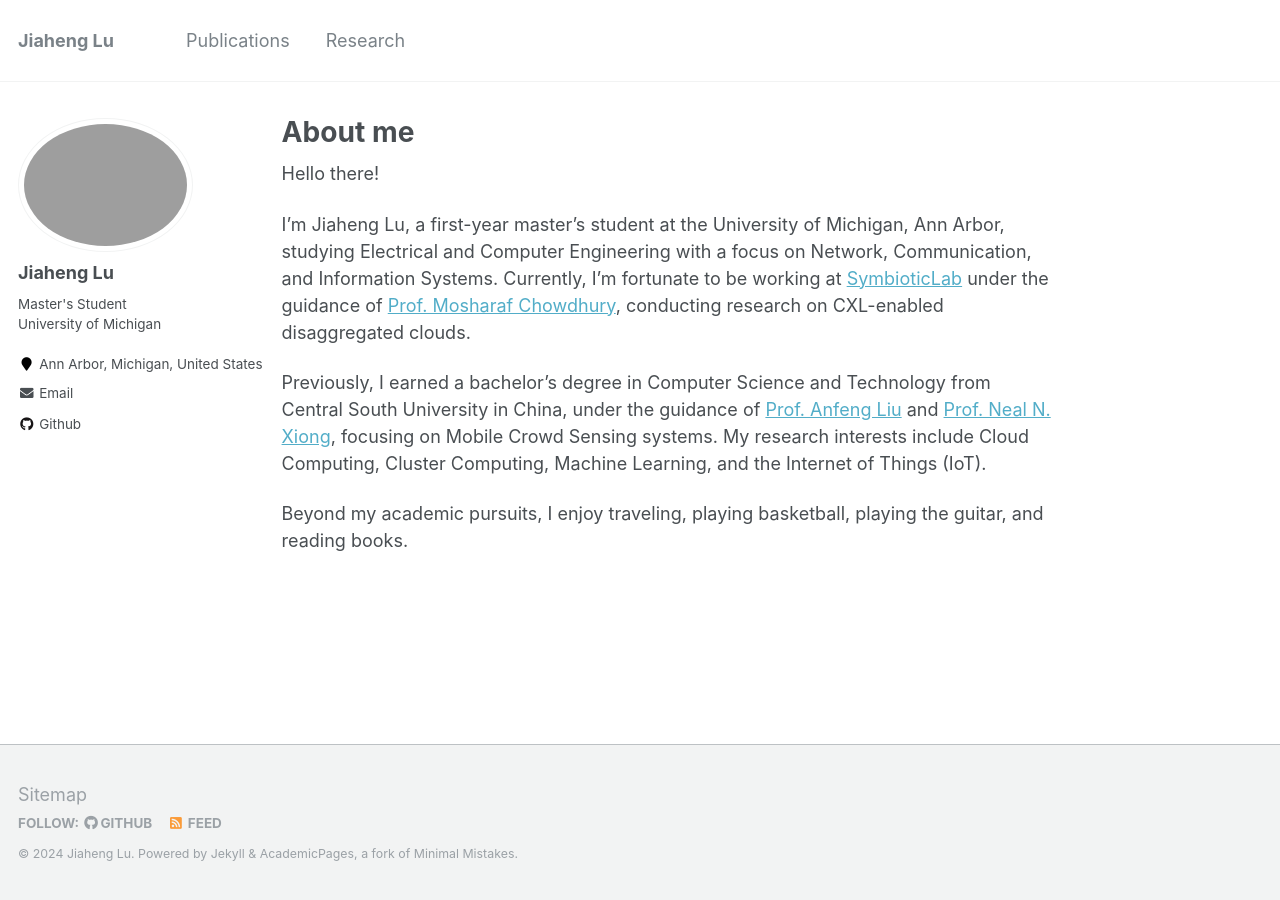
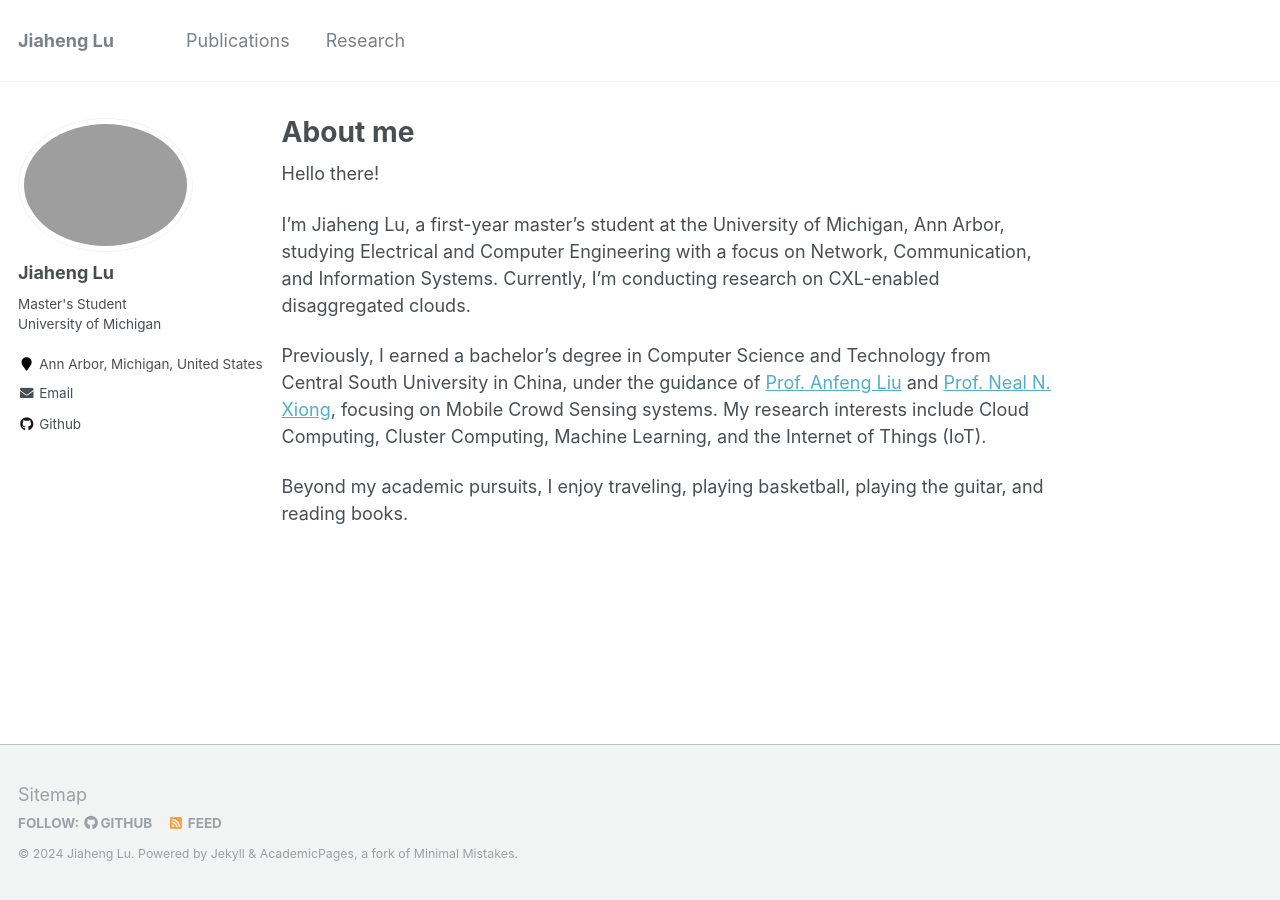
Before and after one commit to JhengLu/JhengLu.github.io, a Jekyll site: the page built from _pages/about.md, in a window 1280 px wide. Built offline with Jekyll 4.4.1, drawn with Linux system fonts in a browser that asks for light colours.

Commit message:
update index

```diff
--- a/_pages/about.md
+++ b/_pages/about.md
@@ -10,7 +10,7 @@ redirect_from:
 
 Hello there!
 
-I'm Jiaheng Lu, a first-year master's student at the University of Michigan, Ann Arbor, studying Electrical and Computer Engineering with a focus on Network, Communication, and Information Systems. Currently, I'm fortunate to be working at [SymbioticLab](https://symbioticlab.org/) under the guidance of [Prof. Mosharaf Chowdhury](https://www.mosharaf.com/), conducting research on CXL-enabled disaggregated clouds.
+I'm Jiaheng Lu, a first-year master's student at the University of Michigan, Ann Arbor, studying Electrical and Computer Engineering with a focus on Network, Communication, and Information Systems. Currently, I'm conducting research on CXL-enabled disaggregated clouds.
 
 Previously, I earned a bachelor's degree in Computer Science and Technology from Central South University in China, under the guidance of [Prof. Anfeng Liu](https://faculty.csu.edu.cn/liuanfeng/en/index.htm) and [Prof. Neal N. Xiong](https://srinfo.sulross.edu/fs/1448), focusing on Mobile Crowd Sensing systems. My research interests include Cloud Computing, Cluster Computing, Machine Learning, and the Internet of Things (IoT).
 
```
